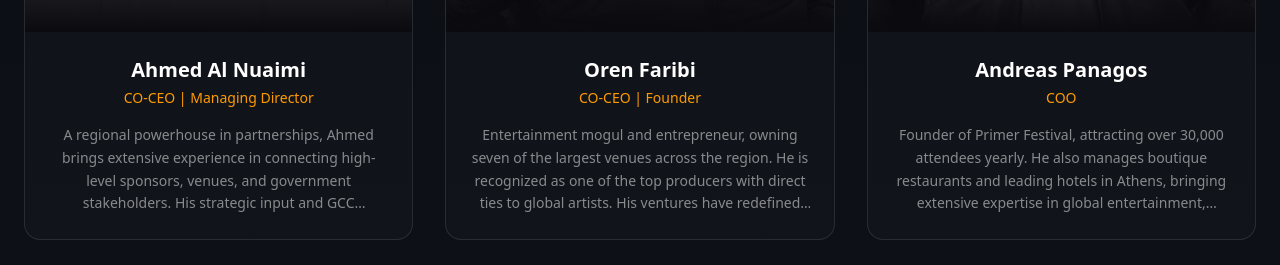
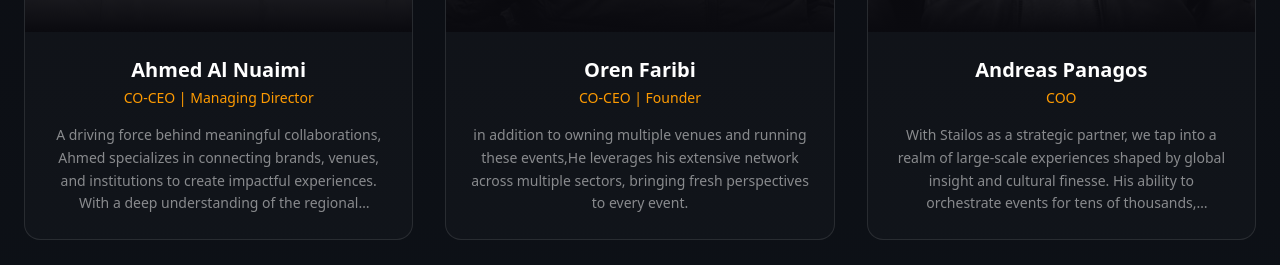
Before and after one commit to checkmate-web/checkmate-landing, a React (Vite) app: page / in a window 1280 px wide. Shown: the part 7220-7485 px from the top of the page. Built offline with nearby package versions, Linux system fonts and the light colour scheme.

Commit message:
Refactor Partners component: improve text clarity and consistency in team member descriptions

```diff
--- a/src/components/Partners.tsx
+++ b/src/components/Partners.tsx
@@ -13,19 +13,15 @@ const Partners = () => {
             Check Mate UAE
           </span>
           <h2 className="text-4xl md:text-5xl font-light mt-4 mb-4">
-            Our{" "}
-            <span className="text-amber-500 font-medium">Partners</span>
+            Our <span className="text-amber-500 font-medium">Partners</span>
           </h2>
           <p className="text-white/60 max-w-2xl mx-auto">
-            A team of visionary leaders uniting expertise from Europe and
-            the Middle East to deliver world-class experiences.
+            A team of visionary leaders uniting expertise from Europe and the
+            Middle East to deliver world-class experiences.
           </p>
         </div>
         <div className="grid md:grid-cols-3 gap-8">
-          <div
-            className="group"
-            style={{ opacity: 1, transform: "none" }}
-          >
+          <div className="group" style={{ opacity: 1, transform: "none" }}>
             <div className="relative overflow-hidden rounded-2xl border border-white/10 bg-white/[0.02] hover:border-amber-500/30 transition-all duration-500">
               <div className="relative aspect-[4/5] overflow-hidden">
                 <img
@@ -41,26 +37,22 @@ const Partners = () => {
                 </div> */}
               </div>
               <div className="p-6">
-                <h3 className="text-xl font-bold mb-1">
-                  Ahmed Al Nuaimi
-                </h3>
+                <h3 className="text-xl font-bold mb-1">Ahmed Al Nuaimi</h3>
                 <p className="text-amber-500 text-sm font-medium mb-4">
                   CO-CEO | Managing Director
                 </p>
                 <p className="text-white/50 text-sm leading-relaxed line-clamp-4">
-                  A regional powerhouse in partnerships, Ahmed brings
-                  extensive experience in connecting high-level sponsors,
-                  venues, and government stakeholders. His strategic input
-                  and GCC relationships have been vital to Check Mate's
-                  expansion into the UAE and broader MENA region.
+                  A driving force behind meaningful collaborations, Ahmed
+                  specializes in connecting brands, venues, and institutions to
+                  create impactful experiences. With a deep understanding of the
+                  regional landscape and strong GCC relationships, he has been
+                  instrumental in shaping Check Mate’s growth across the UAE and
+                  the wider MENA region.
                 </p>
               </div>
             </div>
           </div>
-          <div
-            className="group"
-            style={{ opacity: 1, transform: "none" }}
-          >
+          <div className="group" style={{ opacity: 1, transform: "none" }}>
             <div className="relative overflow-hidden rounded-2xl border border-white/10 bg-white/[0.02] hover:border-amber-500/30 transition-all duration-500">
               <div className="relative aspect-[4/5] overflow-hidden">
                 <img
@@ -81,19 +73,14 @@ const Partners = () => {
                   CO-CEO | Founder
                 </p>
                 <p className="text-white/50 text-sm leading-relaxed line-clamp-4">
-                  Entertainment mogul and entrepreneur, owning seven of
-                  the largest venues across the region. He is recognized
-                  as one of the top producers with direct ties to global
-                  artists. His ventures have redefined live entertainment
-                  in the region.
+                  in addition to owning multiple venues and running these
+                  events,He leverages his extensive network across multiple
+                  sectors, bringing fresh perspectives to every event.
                 </p>
               </div>
             </div>
           </div>
-          <div
-            className="group"
-            style={{ opacity: 1, transform: "none" }}
-          >
+          <div className="group" style={{ opacity: 1, transform: "none" }}>
             <div className="relative overflow-hidden rounded-2xl border border-white/10 bg-white/[0.02] hover:border-amber-500/30 transition-all duration-500">
               <div className="relative aspect-[4/5] overflow-hidden">
                 <img
@@ -109,18 +96,14 @@ const Partners = () => {
                 </div> */}
               </div>
               <div className="p-6">
-                <h3 className="text-xl font-bold mb-1">
-                  Andreas Panagos
-                </h3>
-                <p className="text-amber-500 text-sm font-medium mb-4">
-                  COO
-                </p>
+                <h3 className="text-xl font-bold mb-1">Andreas Panagos</h3>
+                <p className="text-amber-500 text-sm font-medium mb-4">COO</p>
                 <p className="text-white/50 text-sm leading-relaxed line-clamp-4">
-                  Founder of Primer Festival, attracting over 30,000
-                  attendees yearly. He also manages boutique restaurants
-                  and leading hotels in Athens, bringing extensive
-                  expertise in global entertainment, lifestyle, and luxury
-                  hospitality.
+                  With Stailos as a strategic partner, we tap into a realm of
+                  large-scale experiences shaped by global insight and cultural
+                  finesse. His ability to orchestrate events for tens of
+                  thousands, combined with a lifestyle-driven approach, brings a
+                  rare blend of scale and intimacy to our productions.
                 </p>
               </div>
             </div>
```
